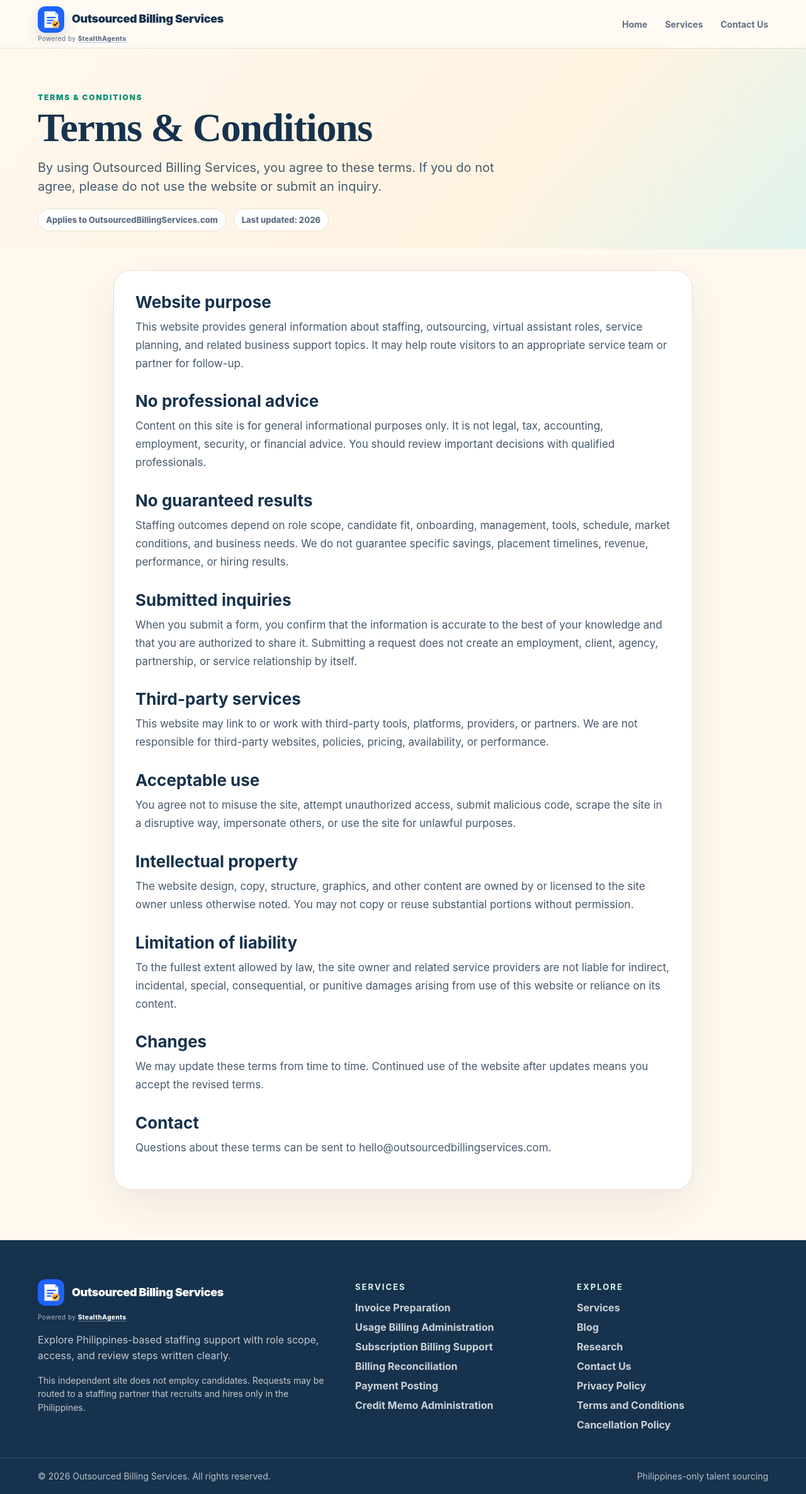
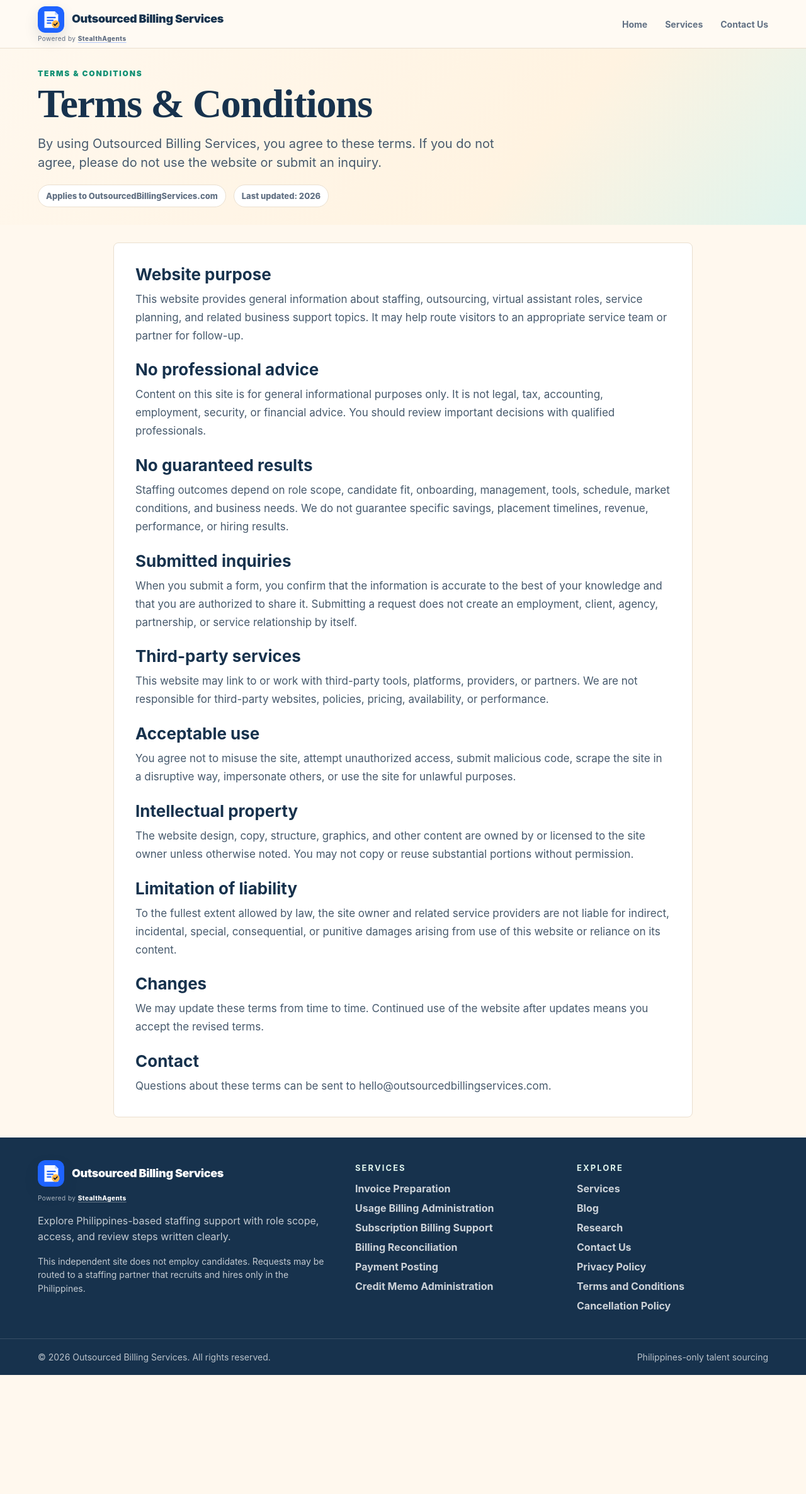
Before and after one commit to coolifystealthagents/outsourcedbillingservices, a Next.js app: page /terms in a window 1280 px wide. Shown: the whole page at 63% size. After the commit the page ends 2183 px from the top, so only its background shows below. Built offline with nearby package versions, Linux system fonts and the light colour scheme.

Commit message:
Tighten policy openings and reading panels after live review

```diff
--- a/app/globals.css
+++ b/app/globals.css
@@ -180,3 +180,12 @@ body:has(.billing-home) .nav .stealth-attribution{color:#8e9cb6}body:has(.billin
  .billing-home .workflow-strip .workflow-title { grid-column:1/-1; }
  .billing-home .workflow-strip>div { min-width:0; }
 }
+
+/* Compact policy reading layouts following full-page production review. */
+.legal-hero{padding:32px 0 28px}
+.legal-card{margin:28px auto 32px;border-radius:8px;box-shadow:none}
+.legal-card h2{margin-top:24px}
+.legal-card p:last-child{margin-bottom:0}
+.legal-card a{text-decoration:underline;text-underline-offset:3px}
+.legal-page+.legit-footer{margin-top:0;padding-top:36px}
+@media(max-width:600px){.legal-hero{padding:26px 0}.legal-hero .lead{font-size:18px}.legal-card{padding:22px 20px;margin:24px auto}.legal-page+.legit-footer{padding-top:26px}}
```
